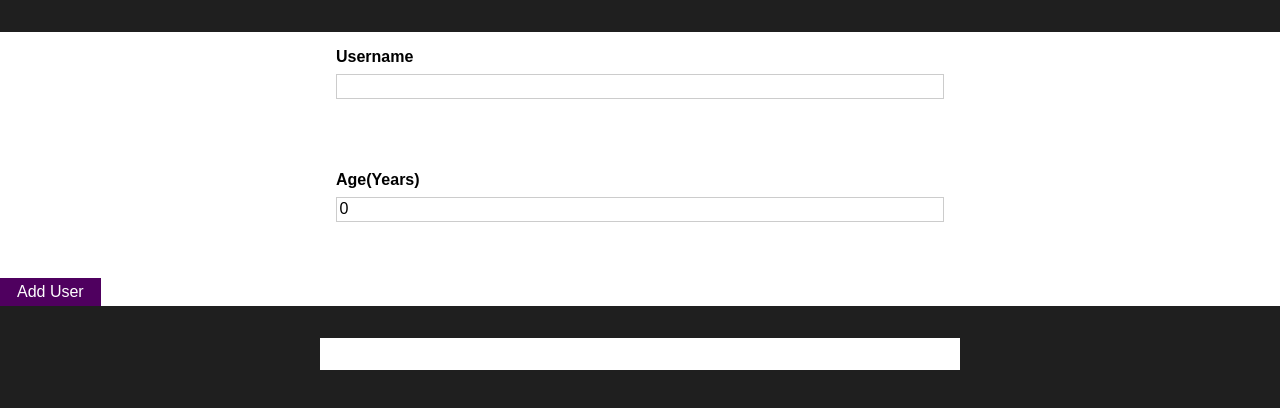
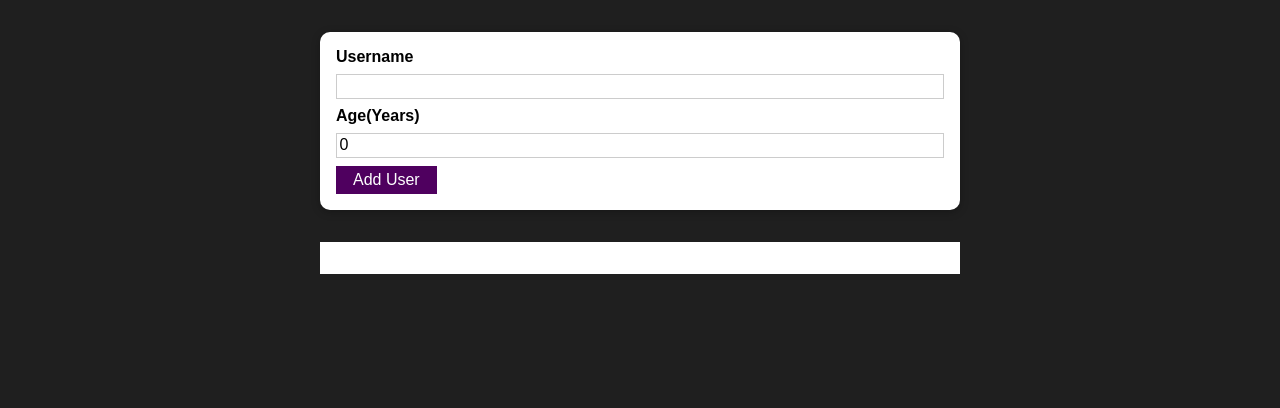
Before and after one commit to SamuelDourado/react-course-2023, a React (Create React App) app in the folder add-user/: page / in a window 1280 px wide. Shown: the top 408 px of the page. Built offline with nearby package versions, Linux system fonts and the light colour scheme.

Commit message:
Adiciona estilização no UserInput conponent

```diff
--- a/add-user/src/components/UI/Card.js
+++ b/add-user/src/components/UI/Card.js
@@ -1,5 +1,7 @@
+import style from './Card.module.css';
+
 function Card(props) {
-  return <div style={{background: 'white'}}>{props.children}</div>;
+  return <div className={`${style.card} ${props.className}`} >{props.children}</div>;
 }
 
 export default Card;
--- /dev/null
+++ b/add-user/src/components/UI/Card.module.css
@@ -0,0 +1,5 @@
+.card {
+    background: white;
+    box-shadow: 0 2px 8px rgba(0, 0, 0, 0.26);
+    border-radius: 10px;
+}
--- a/add-user/src/components/User/AddUser.js
+++ b/add-user/src/components/User/AddUser.js
@@ -24,17 +24,12 @@
   };
 
   return (
-    <Card>
+    <Card className={style.input}>
       <form onSubmit={addUserHandler}>
-        <div className={style.input}>
           <label htmlFor="username">Username</label>
           <input id="username" type="text" name="username" value={userInput.username} onChange={event => {changeInput('username', event.target.value)}} />
-        </div>
-
-        <div className={style.input}>
           <label htmlFor="age">Age(Years)</label>
           <input id="age" type="number" name="age" value={userInput.age} onChange={event => {changeInput('age', event.target.value)}} />
-        </div>
         <Button />
       </form>
     </Card>
```
